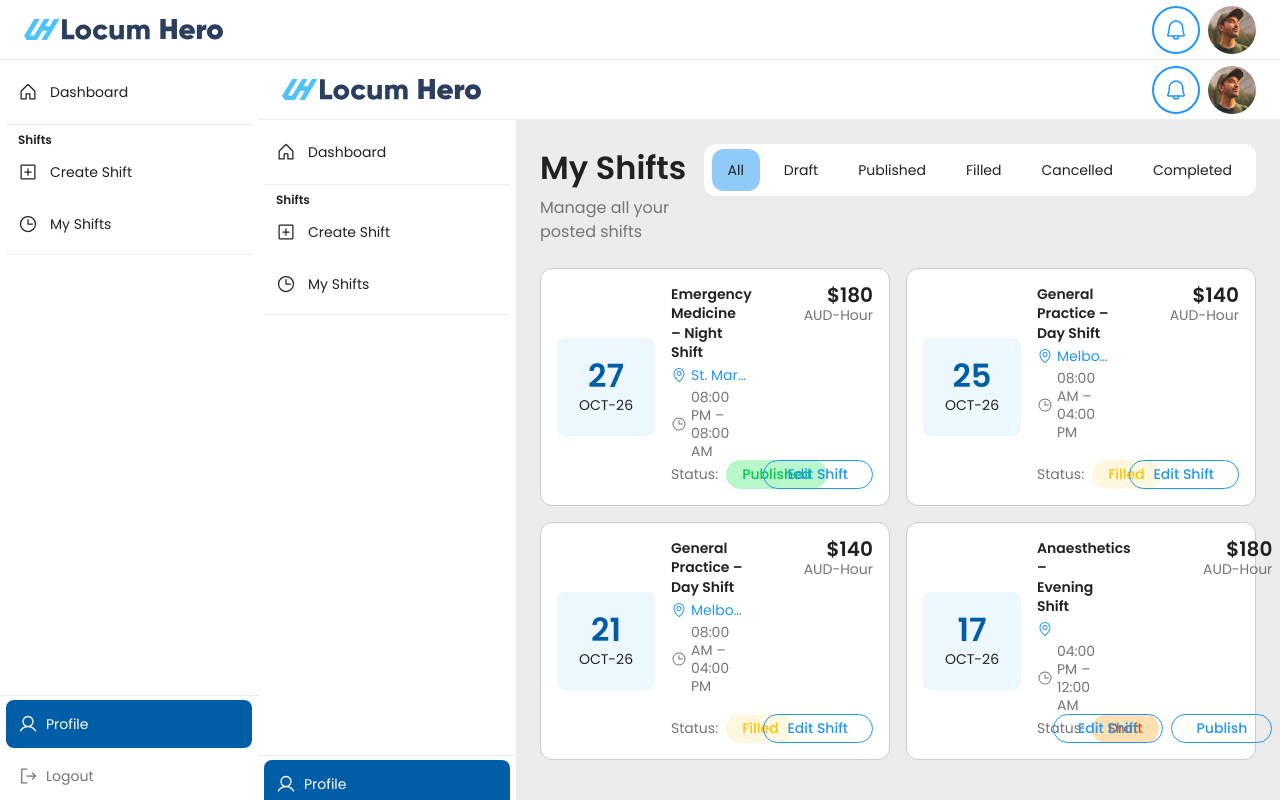
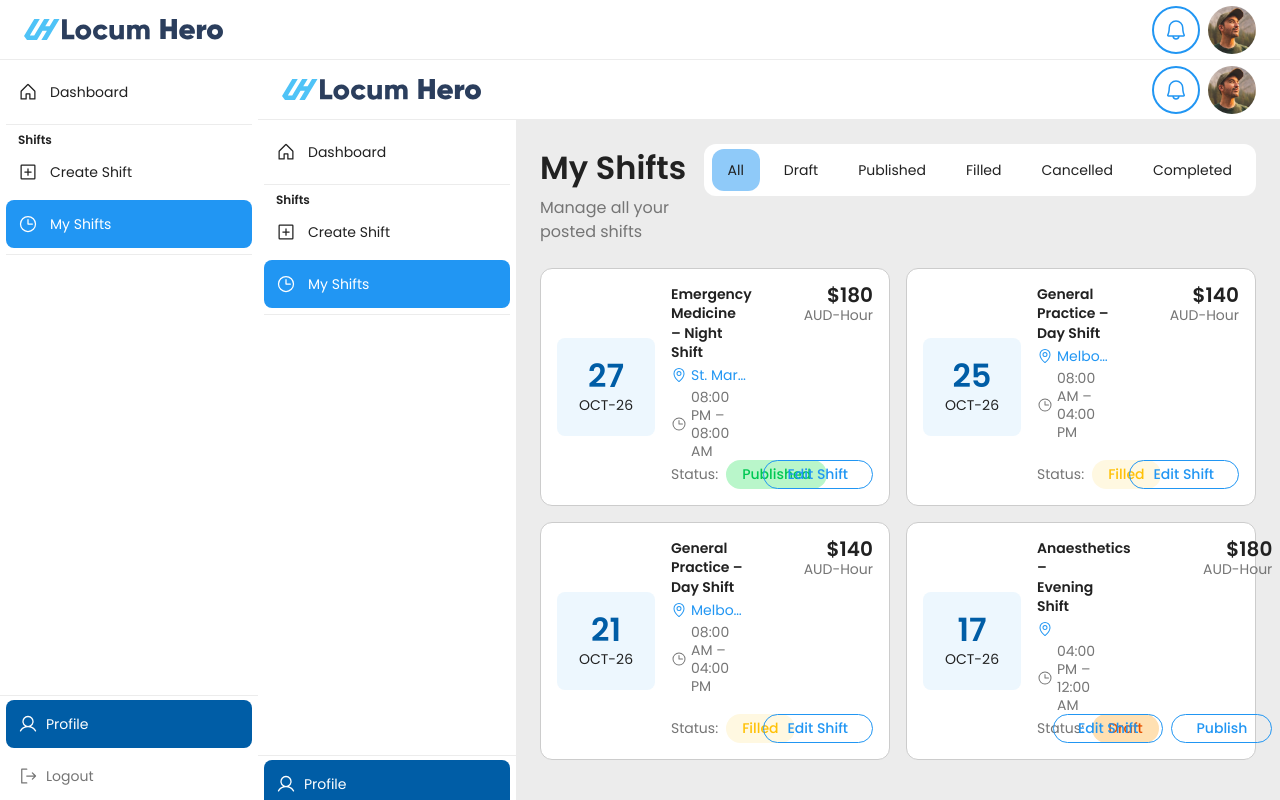
Before and after one commit to ahmadabdul786/CareRoster, a Next.js app: page /dashboard/hospital/my-shifts in a window 1280 px wide. Built offline with nearby package versions, Linux system fonts and the light colour scheme.

Commit message:
fix: update dashboard routes for doctor and hospital profiles

```diff
--- a/src/app/doctor-profile/page.tsx
+++ b/src/app/doctor-profile/page.tsx
@@ -92,7 +92,7 @@ export default function CompleteProfilePage() {
   };
 
   return (
-    <CompleteProfileLayout currentStep={currentStep} steps={DOCTOR_PROFILE_STEPS} onSkip={() => router.push('/dashboard-doctor')}>
+    <CompleteProfileLayout currentStep={currentStep} steps={DOCTOR_PROFILE_STEPS} onSkip={() => router.push('/dashboard/doctor')}>
       {currentStep === 0 ? (
         <ProfileFormCard title="Basic Information">
           <form className="flex flex-col gap-6" onSubmit={handleSubmit(onBasicInfoSubmit)}>
--- a/src/app/hospital-profile/page.tsx
+++ b/src/app/hospital-profile/page.tsx
@@ -98,7 +98,7 @@ export default function CompleteProfileHospitalPage() {
       title="Complete Your Organisation Profile"
       description="Provide your organisation details to start posting and managing shifts"
       steps={HOSPITAL_PROFILE_STEPS}
-      onSkip={() => router.push('/dashboard-hospital')}
+      onSkip={() => router.push('/dashboard/hospital')}
     >
       {currentStep === 0 ? (
         <ProfileFormCard key="org-info" title="Organisation Information">
--- a/src/components/dashboard/DashboardSidebar.tsx
+++ b/src/components/dashboard/DashboardSidebar.tsx
@@ -27,7 +27,7 @@ interface DashboardSidebarProps {
 const doctorSections: SidebarSection[] = [
   {
     items: [
-      { label: "Dashboard", href: "/dashboard-doctor", icon: "ph:house" },
+      { label: "Dashboard", href: "/dashboard/doctor", icon: "ph:house" },
     ],
   },
   {
@@ -35,17 +35,17 @@ const doctorSections: SidebarSection[] = [
     items: [
       {
         label: "Browse Shifts",
-        href: "/dashboard-doctor/browse-shifts",
+        href: "/dashboard/doctor/browse-shifts",
         icon: "ph:plus-square",
       },
       {
         label: "My Applications",
-        href: "/dashboard-doctor/my-applications",
+        href: "/dashboard/doctor/my-applications",
         icon: "ph:file-text",
       },
       {
         label: "My Shifts",
-        href: "/dashboard-doctor/my-shifts",
+        href: "/dashboard/doctor/my-shifts",
         icon: "ph:clock",
         iconComponent: ClockUserIcon,
       },
@@ -55,17 +55,17 @@ const doctorSections: SidebarSection[] = [
     items: [
       {
         label: "Create Timesheet",
-        href: "/dashboard-doctor/create-timesheet",
+        href: "/dashboard/doctor/create-timesheet",
         icon: "ph:table",
       },
       {
         label: "My Timesheets",
-        href: "/dashboard-doctor/my-timesheets",
+        href: "/dashboard/doctor/my-timesheets",
         icon: "ph:grid-nine",
       },
       {
         label: "My Invoices",
-        href: "/dashboard-doctor/my-invoices",
+        href: "/dashboard/doctor/my-invoices",
         icon: "ph:invoice",
       },
     ],
@@ -75,7 +75,7 @@ const doctorSections: SidebarSection[] = [
 const hospitalSections: SidebarSection[] = [
   {
     items: [
-      { label: "Dashboard", href: "/dashboard-hospital", icon: "ph:house" },
+      { label: "Dashboard", href: "/dashboard/hospital", icon: "ph:house" },
     ],
   },
   {
@@ -83,10 +83,10 @@ const hospitalSections: SidebarSection[] = [
     items: [
       {
         label: "Create Shift",
-        href: "/hospital/create-shift",
+        href: "/dashboard/hospital/create-shift",
         icon: "ph:plus-square",
       },
-      { label: "My Shifts", href: "/hospital/my-shifts", icon: "ph:clock" },
+      { label: "My Shifts", href: "/dashboard/hospital/my-shifts", icon: "ph:clock" },
     ],
   },
 ];
@@ -96,8 +96,8 @@ export function DashboardSidebar({ role }: DashboardSidebarProps) {
   const sections = role === "doctor" ? doctorSections : hospitalSections;
   const profileHref =
     role === "doctor"
-      ? "/dashboard-doctor/profile"
-      : "/dashboard-hospital/profile";
+      ? "/dashboard/doctor/profile"
+      : "/dashboard/hospital/profile";
 
   return (
     <aside className="flex h-screen w-[258px] max-h-screen flex-col bg-white lg:h-[calc(100vh-60px)] lg:max-h-[calc(100vh-60px)]">
--- a/src/components/ui/create-timesheet-content/index.tsx
+++ b/src/components/ui/create-timesheet-content/index.tsx
@@ -42,7 +42,7 @@ export function CreateTimesheetContent() {
 
   const onSaveChanges = (data: CreateTimesheetFormData) => {
     console.log('Saving timesheet:', data);
-    router.push('/dashboard-doctor/my-timesheets');
+    router.push('/dashboard/doctor/my-timesheets');
   };
 
   return (
```
